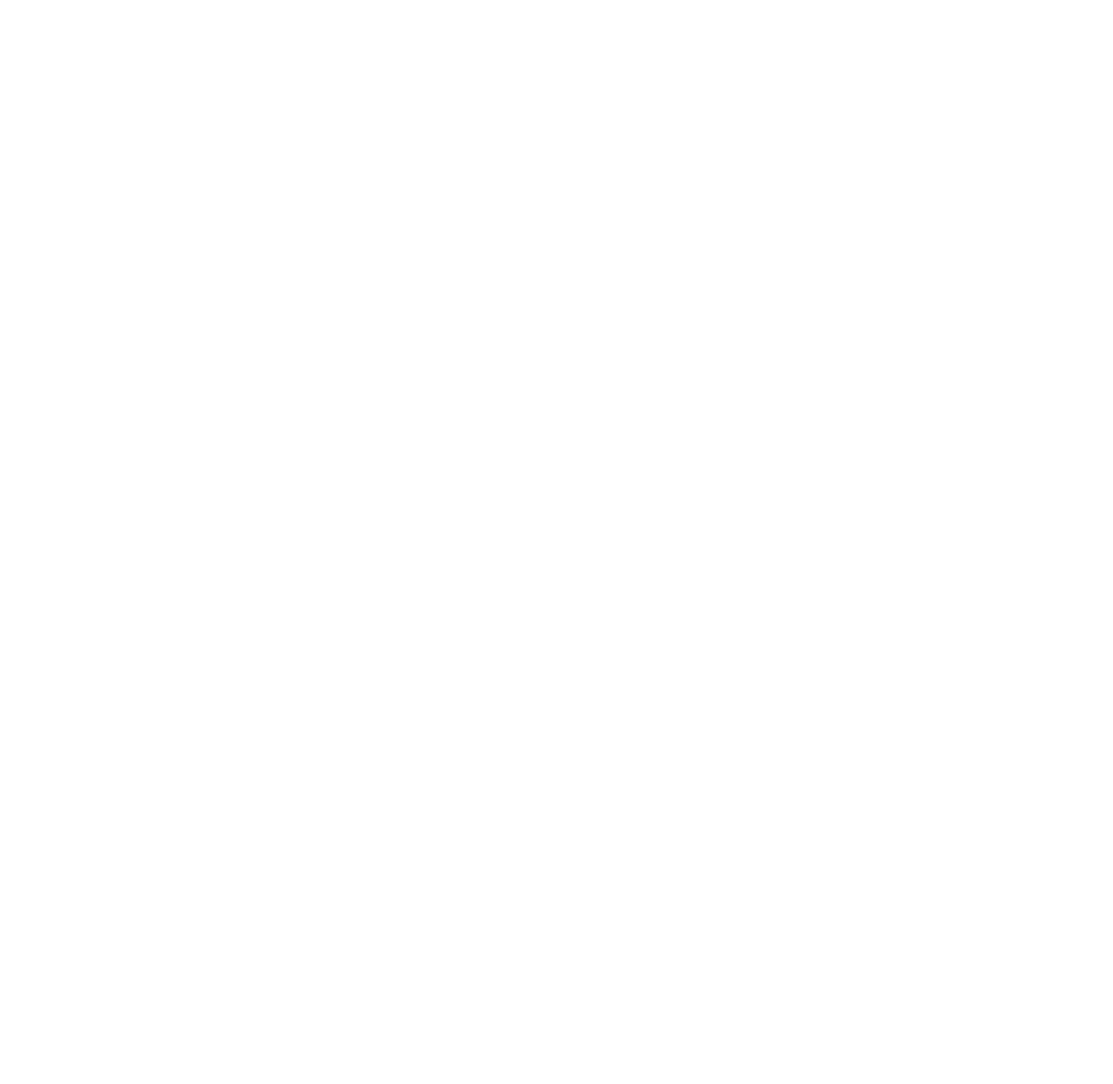
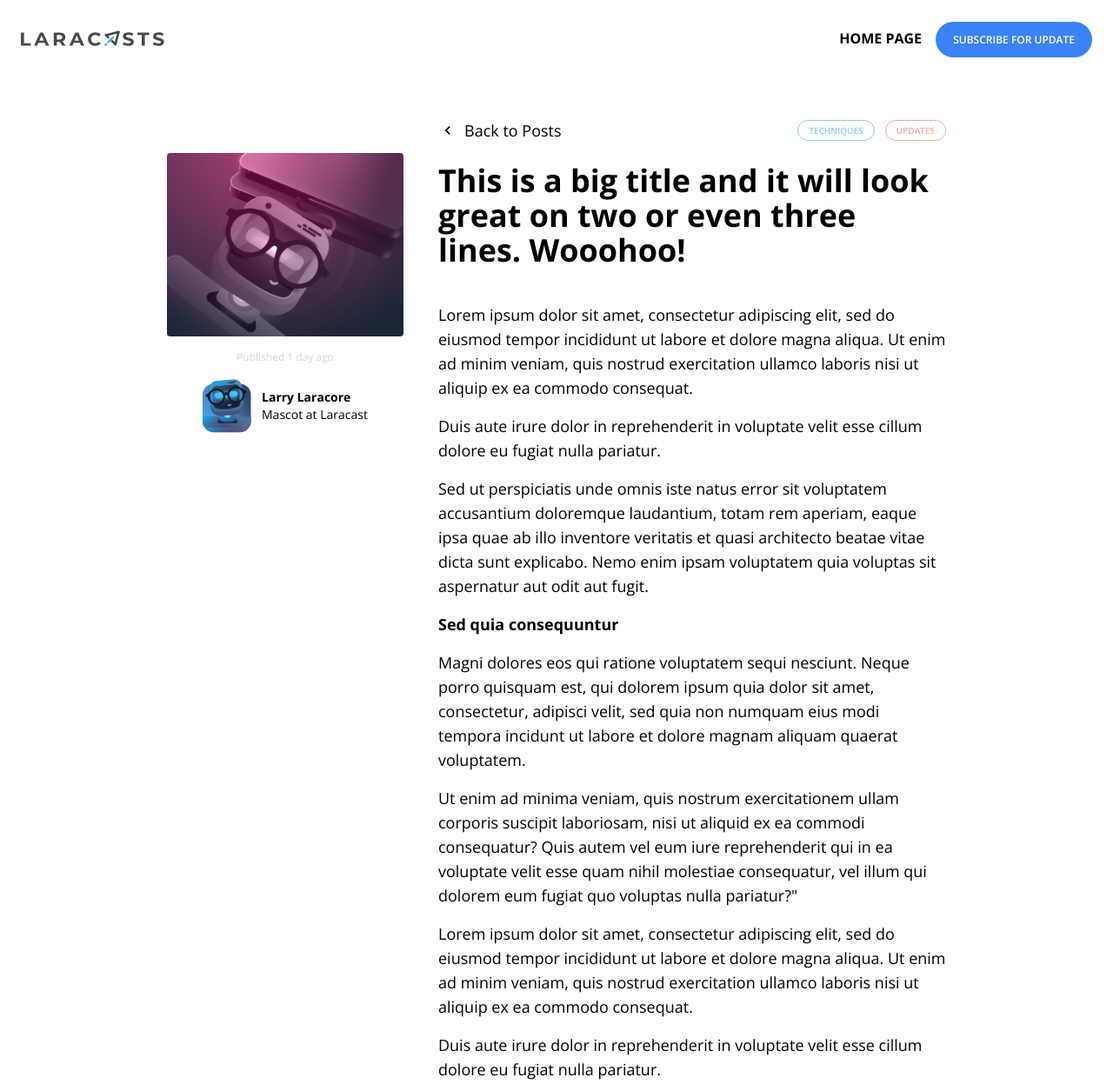
Before and after one commit to myoshizumi/HTML-and-CSS-Workshop, a plain HTML site: page post.html in a window 1280 px wide. Shown: the top 1247 px of the page at 87% size. Before the commit the page ends 800 px from the top, so only its background shows below. Drawn offline with nearby package versions, Linux system fonts and the light colour scheme.

Commit message:
Build the Blog Post Page

```diff
--- a/post.html
+++ b/post.html
@@ -0,0 +1,202 @@
+<!DOCTYPE html>
+<html lang="en">
+	<head>
+		<meta charset="UTF-8" />
+		<meta http-equiv="X-UA-Compatible" content="IE=edge" />
+		<meta name="viewport" content="width=device-width, initial-scale=1.0" />
+		<link
+			rel="stylesheet"
+			href="https://unpkg.com/tailwindcss@^2/dist/tailwind.min.css"
+		/>
+		<link rel="preconnect" href="https://fonts.gstatic.com" />
+		<link
+			href="https://fonts.googleapis.com/css2?family=Open+Sans:wght@400;600;700&display=swap"
+			rel="stylesheet"
+		/>
+
+		<title>Laravel From Scratch Blog</title>
+	</head>
+	<body style="font-family: Open Sans, sans-serif">
+		<section class="px-6 py-8">
+			<nav class="md:flex md:justify-between md:items-center">
+				<div>
+					<a href="/">
+						<img
+							src="./images/logo.svg"
+							alt="Laracast Logo"
+							width="165"
+							height="16"
+						/>
+					</a>
+				</div>
+				<div class="mt-8 md:mt-0">
+					<a href="/" class="test-xs font-bold uppercase">Home Page</a>
+
+					<a
+						href="#"
+						class="transition-colors duration-300 bg-blue-500 hover:bg-blue-600 ml-3 rounded-full text-xs font-semibold text-white uppercase px-5 py-3"
+						>Subscribe for Update</a
+					>
+				</div>
+			</nav>
+
+			<main class="max-w-6xl mx-auto mt-6 lg:mt-20 space-y-6">
+				<article
+					class="max-w-4xl mx-auto lg:grid lg:grid-cols-12 gap-x-10 pt-10"
+				>
+					<div class="col-span-4 text-center">
+						<img src="./images/illustration-1.png" alt="" class="rounded" />
+						<p class="mt-4 block text-gray-300 text-xs">
+							Published
+							<time>1 day ago</time>
+						</p>
+						<div class="flex items-center justify-center text-sm mt-4">
+							<img src="./images/lary-avatar.svg" alt="Lary avatar" />
+							<div class="ml-3 text-left">
+								<h5 class="font-bold">Larry Laracore</h5>
+								<h6>Mascot at Laracast</h6>
+							</div>
+						</div>
+					</div>
+					<div class="col-span-8">
+						<div class="flex justify-between mb-6 -mt-10">
+							<a
+								href="#"
+								class="transition-colors duration-300 relative inline-flex items-center text-lg hover:text-blue-500"
+							>
+								<svg class="mr-2" width="22" height="22" viewBox="0 0 22 22">
+									<g fill="none" fill-rule="evenodd">
+										<path
+											stroke="#000"
+											stroke-opacity=".012"
+											stroke-width=".5"
+											d="M21 1v20.16H.84V1z"
+										></path>
+										<path
+											class="fill-current"
+											d="M13.854 7.224l-3.847 3.856 3.847 3.856-1.184 1.184-5.04-5.04 5.04-5.04z"
+										></path>
+									</g>
+								</svg>
+								Back to Posts</a
+							>
+
+							<div class="space-x-2">
+								<a
+									href=""
+									class="px-3 py-1 border border-blue-300 rounded-full text-blue-300 text-xs uppercase font-semibold"
+									style="font-size: 10px"
+									>Techniques</a
+								>
+								<a
+									href=""
+									class="px-3 py-1 border border-red-300 rounded-full text-red-300 text-xs uppercase font-semibold"
+									style="font-size: 10px"
+									>Updates</a
+								>
+							</div>
+						</div>
+						<h1 class="font-bold text-4xl mb-10">
+							This is a big title and it will look great on two or even three
+							lines. Wooohoo!
+						</h1>
+
+						<div class="space-y-4 text-lg">
+							<p>
+								Lorem ipsum dolor sit amet, consectetur adipiscing elit, sed do
+								eiusmod tempor incididunt ut labore et dolore magna aliqua. Ut
+								enim ad minim veniam, quis nostrud exercitation ullamco laboris
+								nisi ut aliquip ex ea commodo consequat.
+							</p>
+
+							<p>
+								Duis aute irure dolor in reprehenderit in voluptate velit esse
+								cillum dolore eu fugiat nulla pariatur.
+							</p>
+
+							<p>
+								Sed ut perspiciatis unde omnis iste natus error sit voluptatem
+								accusantium doloremque laudantium, totam rem aperiam, eaque ipsa
+								quae ab illo inventore veritatis et quasi architecto beatae
+								vitae dicta sunt explicabo. Nemo enim ipsam voluptatem quia
+								voluptas sit aspernatur aut odit aut fugit.
+							</p>
+
+							<h2 class="font-bold text-lg">Sed quia consequuntur</h2>
+
+							<p>
+								Magni dolores eos qui ratione voluptatem sequi nesciunt. Neque
+								porro quisquam est, qui dolorem ipsum quia dolor sit amet,
+								consectetur, adipisci velit, sed quia non numquam eius modi
+								tempora incidunt ut labore et dolore magnam aliquam quaerat
+								voluptatem.
+							</p>
+
+							<p>
+								Ut enim ad minima veniam, quis nostrum exercitationem ullam
+								corporis suscipit laboriosam, nisi ut aliquid ex ea commodi
+								consequatur? Quis autem vel eum iure reprehenderit qui in ea
+								voluptate velit esse quam nihil molestiae consequatur, vel illum
+								qui dolorem eum fugiat quo voluptas nulla pariatur?"
+							</p>
+
+							<p>
+								Lorem ipsum dolor sit amet, consectetur adipiscing elit, sed do
+								eiusmod tempor incididunt ut labore et dolore magna aliqua. Ut
+								enim ad minim veniam, quis nostrud exercitation ullamco laboris
+								nisi ut aliquip ex ea commodo consequat.
+							</p>
+
+							<p>
+								Duis aute irure dolor in reprehenderit in voluptate velit esse
+								cillum dolore eu fugiat nulla pariatur.
+							</p>
+
+							<p>
+								Sed ut perspiciatis unde omnis iste natus error sit voluptatem
+								accusantium doloremque laudantium, totam rem aperiam, eaque ipsa
+								quae ab illo inventore veritatis et quasi architecto beatae
+								vitae dicta sunt explicabo. Nemo enim ipsam voluptatem quia
+								voluptas sit aspernatur aut odit aut fugit.
+							</p>
+						</div>
+					</div>
+				</article>
+			</main>
+
+			<footer
+				class="bg-gray-100 border border-black border-opacity-5 rounded-xl text-center py-16 px-10 mt-16"
+			>
+				<img src="./images/lary-newsletter-icon.svg" alt="" class="mx-auto" />
+				<h5 class="text-3xl">Stay in touch with the latest posts</h5>
+				<p class="text-sm">Promise to keep the inbox clean. No bugs.</p>
+
+				<div class="mt-10">
+					<div
+						class="relative inline-block mx-auto lg:bg-gray-200 rounded-full"
+					>
+						<form action="#" method="POST" class="lg:flex text-sm">
+							<div class="lg:py-3 lg:px-5 items-center">
+								<label for="email" class="hidden lg:inline-block">
+									<img src="./images/mailbox-icon.svg" alt="mailbox letter" />
+								</label>
+								<input
+									id="email"
+									type="text"
+									placeholder="Your email address"
+									class="lg:bg-transparent pl-4 focus-within:outline-none"
+								/>
+							</div>
+							<button
+								type="submit"
+								class="bg-blue-500 hover:bg-blue-600 mt-4 lg:mt-0 lg:ml-3 rounded-full text-xs font-semibold text-white uppercase px-8 py-3"
+							>
+								Subscribe
+							</button>
+						</form>
+					</div>
+				</div>
+			</footer>
+		</section>
+	</body>
+</html>
```
Also changed, not shown: index.html (+1 -1 lines).
